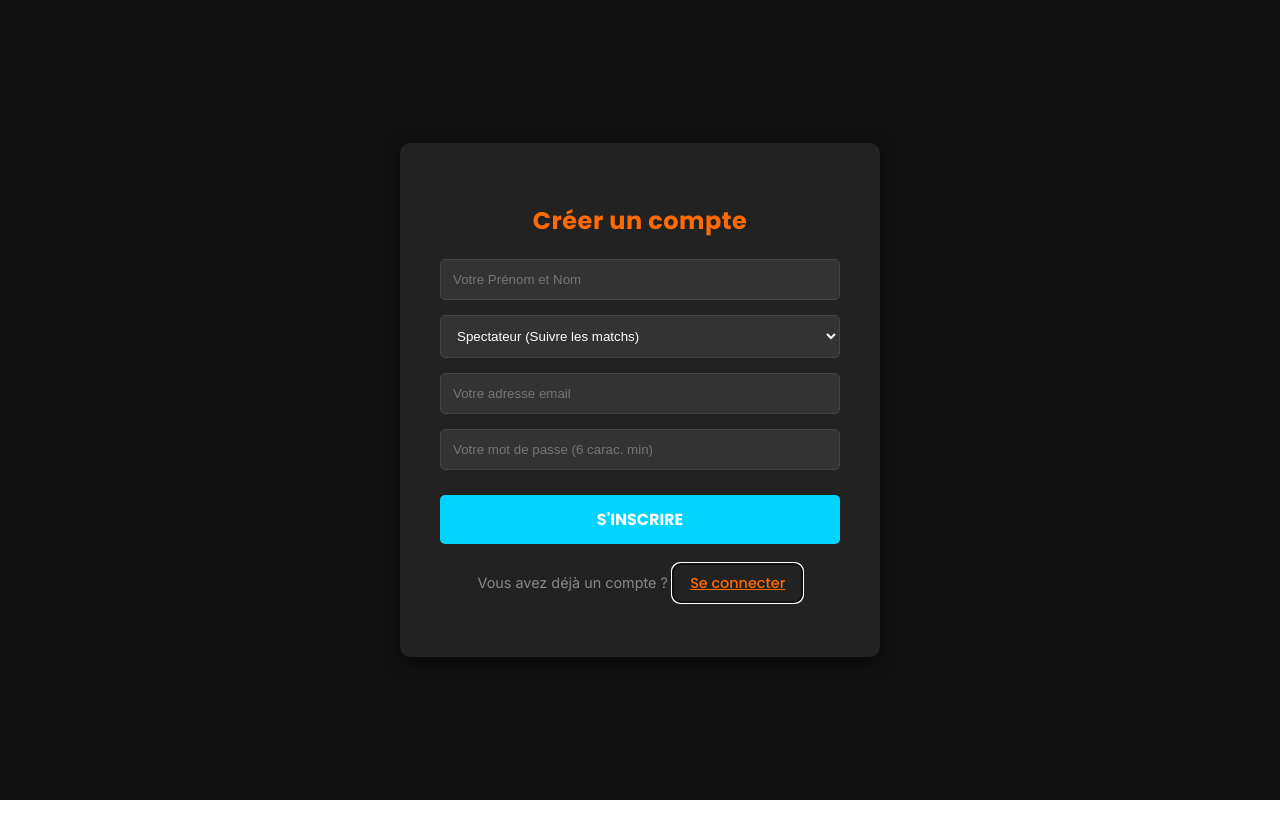
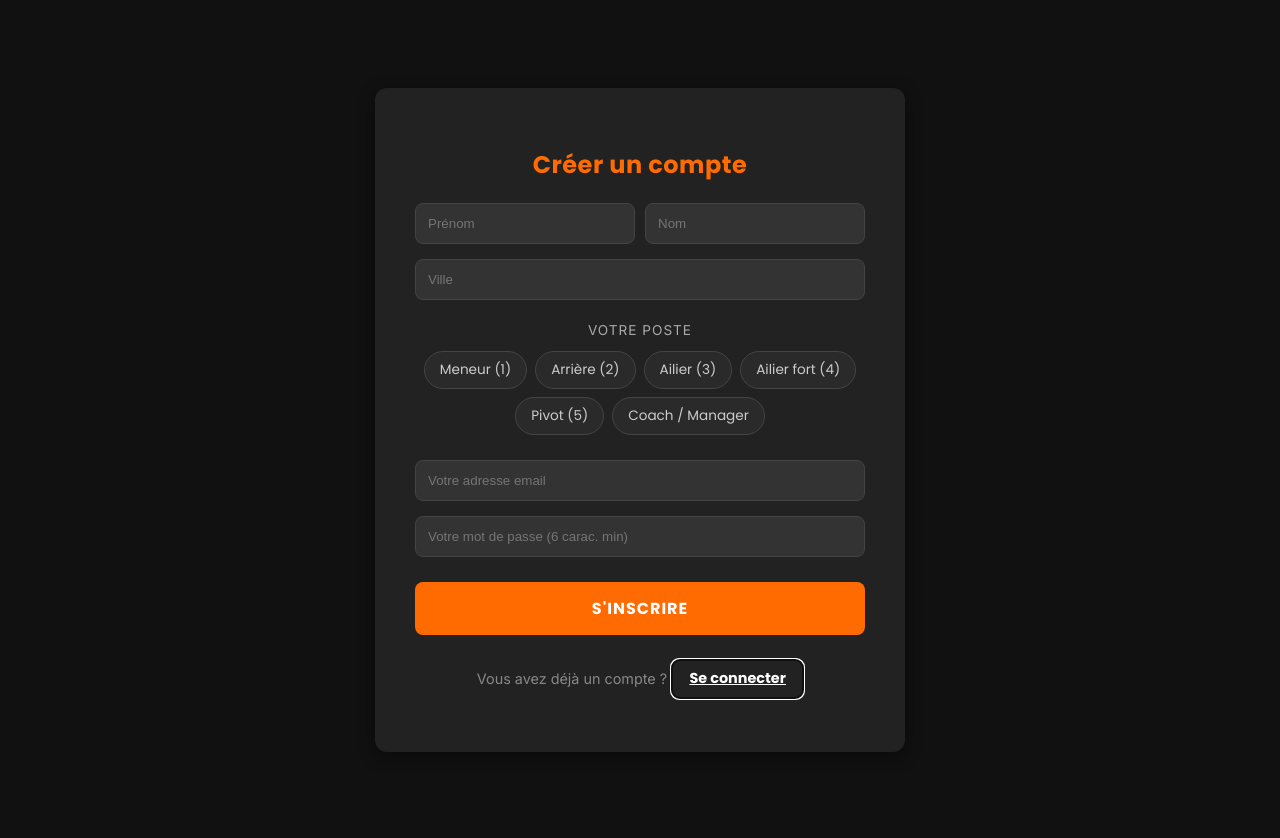
Before and after one commit to bobolota/my-app---Copy, a React (Vite) app: page / in a window 1280 px wide. Both pictures are taken after a click on the button "S'inscrire". Before the commit the page ends 800 px from the top, so only its background shows below. Built offline with nearby package versions, Linux system fonts and the light colour scheme; no server answers.

Commit message:
Placeholders

```diff
--- a/src/components/Auth.jsx
+++ b/src/components/Auth.jsx
@@ -8,30 +8,41 @@ export default function Auth() {
   const [isLogin, setIsLogin] = useState(true);
   const [message, setMessage] = useState({ text: '', type: '' });
 
-  // NOUVEAUX CHAMPS
-  const [fullName, setFullName] = useState('');
-  const [role, setRole] = useState('SPECTATOR');
+  const [firstName, setFirstName] = useState('');
+  const [lastName, setLastName] = useState('');
+  const [city, setCity] = useState('');
+  const [position, setPosition] = useState('');
+
+  const POSITION_OPTIONS = [
+    "Meneur (1)", "Arrière (2)", "Ailier (3)",
+    "Ailier fort (4)", "Pivot (5)", "Coach / Manager"
+  ];
 
   const handleAuth = async (e) => {
     e.preventDefault();
     setLoading(true);
     setMessage({ text: '', type: '' });
 
+    if (!isLogin && !position) {
+      setMessage({ text: 'Veuillez sélectionner votre poste.', type: 'error' });
+      setLoading(false);
+      return;
+    }
+
     try {
       if (isLogin) {
-        // CONNEXION
         const { error } = await supabase.auth.signInWithPassword({ email, password });
         if (error) throw error;
-        // Si succès, App.jsx prendra le relais automatiquement !
       } else {
-        // INSCRIPTION (Avec les métadonnées pour ton Trigger SQL !)
         const { error } = await supabase.auth.signUp({
             email,
             password,
             options: {
                 data: {
-                    full_name: fullName,
-                    role: role
+                    first_name: firstName,
+                    last_name: lastName,
+                    city: city,
+                    position: position
                 }
             }
         });
@@ -48,8 +59,8 @@ export default function Auth() {
   };
 
   return (
-    <div style={{ display: 'flex', justifyContent: 'center', alignItems: 'center', height: '100vh', backgroundColor: '#111', color: 'white' }}>
-      <div style={{ background: '#222', padding: '40px', borderRadius: '10px', width: '100%', maxWidth: '400px', boxShadow: '0 4px 15px rgba(0,0,0,0.5)' }}>
+    <div style={{ display: 'flex', justifyContent: 'center', alignItems: 'center', minHeight: '100vh', backgroundColor: '#111', color: 'white', padding: '20px' }}>
+      <div style={{ background: '#222', padding: '40px', borderRadius: '12px', width: '100%', maxWidth: '450px', boxShadow: '0 4px 15px rgba(0,0,0,0.5)' }}>
         <h2 style={{ textAlign: 'center', marginBottom: '20px', color: 'var(--accent-orange, #ff6b00)' }}>
           {isLogin ? 'Connexion' : 'Créer un compte'}
         </h2>
@@ -62,60 +73,100 @@ export default function Auth() {
 
         <form onSubmit={handleAuth} style={{ display: 'flex', flexDirection: 'column', gap: '15px' }}>
 
-          {/* CHAMPS VISIBLES UNIQUEMENT À L'INSCRIPTION */}
           {!isLogin && (
             <>
+              <div style={{ display: 'flex', gap: '10px' }}>
+                <input
+                  type="text" placeholder="Prénom" value={firstName} onChange={(e) => setFirstName(e.target.value)} required
+                  style={{ flex: 1, padding: '12px', borderRadius: '8px', border: '1px solid #444', background: '#333', color: 'white', width: '100%' }}
+                />
+                <input
+                  type="text" placeholder="Nom" value={lastName} onChange={(e) => setLastName(e.target.value)} required
+                  style={{ flex: 1, padding: '12px', borderRadius: '8px', border: '1px solid #444', background: '#333', color: 'white', width: '100%' }}
+                />
+              </div>
+
               <input
-                type="text"
-                placeholder="Votre Prénom et Nom"
-                value={fullName}
-                onChange={(e) => setFullName(e.target.value)}
-                required
-                style={{ padding: '12px', borderRadius: '5px', border: '1px solid #444', background: '#333', color: 'white' }}
+                type="text" placeholder="Ville" value={city} onChange={(e) => setCity(e.target.value)} required
+                style={{ padding: '12px', borderRadius: '8px', border: '1px solid #444', background: '#333', color: 'white' }}
               />
-              <select
-                value={role}
-                onChange={(e) => setRole(e.target.value)}
-                style={{ padding: '12px', borderRadius: '5px', border: '1px solid #444', background: '#333', color: 'white' }}
-              >
-                <option value="SPECTATOR">Spectateur (Suivre les matchs)</option>
-                <option value="PLAYER">Joueur (Rejoindre une équipe)</option>
-                <option value="OTM">OTM (Tenir la table de marque)</option>
-                <option value="ORGANIZER">Organisateur (Gérer un tournoi)</option>
-              </select>
+
+              {/* 🛠️ ZONE DES POSTES MODIFIÉE (Multilignes sans scroll) */}
+              <div style={{ marginTop: '5px', marginBottom: '5px', width: '100%' }}>
+                <p style={{ margin: '0 0 10px 0', fontSize: '0.85rem', color: '#aaa', textAlign: 'center', textTransform: 'uppercase', letterSpacing: '1px' }}>
+                  Votre Poste
+                </p>
+                <div style={{
+                  display: 'flex',
+                  flexWrap: 'wrap', /* 👈 LA MAGIE EST ICI : Autorise le passage à la ligne */
+                  gap: '8px',
+                  justifyContent: 'center', /* Centre joliment les boutons restants */
+                  paddingBottom: '5px'
+                }}>
+                  {POSITION_OPTIONS.map(pos => {
+                    const isSelected = position === pos;
+                    return (
+                      <button
+                        key={pos}
+                        type="button"
+                        onClick={() => setPosition(pos)}
+                        onMouseOver={(e) => {
+                          if (!isSelected) {
+                            e.target.style.background = '#444';
+                            e.target.style.borderColor = '#666';
+                          }
+                        }}
+                        onMouseOut={(e) => {
+                          if (!isSelected) {
+                            e.target.style.background = '#2a2a2a';
+                            e.target.style.borderColor = '#444';
+                          }
+                        }}
+                        style={{
+                          padding: '8px 15px',
+                          borderRadius: '20px',
+                          border: isSelected ? '2px solid var(--accent-orange, #ff6b00)' : '1px solid #444',
+                          background: isSelected ? 'rgba(255, 107, 0, 0.15)' : '#2a2a2a',
+                          color: isSelected ? 'var(--accent-orange, #ff6b00)' : '#ccc',
+                          cursor: 'pointer',
+                          fontSize: '0.85rem',
+                          fontWeight: isSelected ? 'bold' : 'normal',
+                          transition: 'all 0.2s ease',
+                          outline: 'none',
+                          /* On enlève le flexShrink inutile vu qu'on passe à la ligne */
+                        }}
+                      >
+                        {pos}
+                      </button>
+                    );
+                  })}
+                </div>
+              </div>
             </>
           )}
 
           <input
-            type="email"
-            placeholder="Votre adresse email"
-            value={email}
-            onChange={(e) => setEmail(e.target.value)}
-            required
-            style={{ padding: '12px', borderRadius: '5px', border: '1px solid #444', background: '#333', color: 'white' }}
+            type="email" placeholder="Votre adresse email" value={email} onChange={(e) => setEmail(e.target.value)} required
+            style={{ padding: '12px', borderRadius: '8px', border: '1px solid #444', background: '#333', color: 'white' }}
           />
           <input
-            type="password"
-            placeholder="Votre mot de passe (6 carac. min)"
-            value={password}
-            onChange={(e) => setPassword(e.target.value)}
-            required
-            style={{ padding: '12px', borderRadius: '5px', border: '1px solid #444', background: '#333', color: 'white' }}
+            type="password" placeholder="Votre mot de passe (6 carac. min)" value={password} onChange={(e) => setPassword(e.target.value)} required
+            style={{ padding: '12px', borderRadius: '8px', border: '1px solid #444', background: '#333', color: 'white' }}
           />
           <button
             type="submit"
             disabled={loading}
-            style={{ padding: '12px', borderRadius: '5px', border: 'none', background: 'var(--accent-blue, #0066cc)', color: 'white', fontWeight: 'bold', cursor: loading ? 'wait' : 'pointer', marginTop: '10px' }}
+            style={{ padding: '14px', borderRadius: '8px', border: 'none', background: 'var(--accent-orange, #ff6b00)', color: 'white', fontWeight: 'bold', cursor: loading ? 'wait' : 'pointer', marginTop: '10px', fontSize: '1rem', letterSpacing: '1px', transition: '0.2s' }}
           >
             {loading ? 'Chargement...' : (isLogin ? 'SE CONNECTER' : "S'INSCRIRE")}
           </button>
         </form>
 
-        <p style={{ textAlign: 'center', marginTop: '20px', fontSize: '0.9rem', color: '#888' }}>
+        <p style={{ textAlign: 'center', marginTop: '25px', fontSize: '0.9rem', color: '#888' }}>
           {isLogin ? "Pas encore de compte ?" : "Vous avez déjà un compte ?"}
           <button
             onClick={() => { setIsLogin(!isLogin); setMessage({text:'', type:''}); }}
-            style={{ background: 'none', border: 'none', color: 'var(--accent-orange, #ff6b00)', cursor: 'pointer', textDecoration: 'underline', marginLeft: '5px' }}
+            style={{ background: 'none', border: 'none', color: 'white', fontWeight: 'bold', cursor: 'pointer', textDecoration: 'underline', marginLeft: '5px' }}
           >
             {isLogin ? "S'inscrire" : "Se connecter"}
           </button>
--- a/src/components/Dashboard.jsx
+++ b/src/components/Dashboard.jsx
@@ -215,12 +215,16 @@ export default function Dashboard({ tournaments, setTournaments, setActiveTourne
                   <strong style={{fontSize: '0.9rem', color: 'var(--accent-purple)'}}>🛠 Créer un nouveau tournoi</strong>
 
                   <input
-                    className="dashboard-input"
-                    placeholder="Nom du tournoi..."
-                    value={name}
-                    onChange={e => setName(e.target.value)}
-                    style={{ width: '100%', marginBottom: '5px' }}
-                  />
+  className="dashboard-input"
+  placeholder="Nom du tournoi..."
+  value={name}
+  onChange={e => setName(e.target.value)}
+  style={{
+    width: '100%',
+    marginBottom: '5px',
+    boxSizing: 'border-box' /* 🛠️ AJOUTE CETTE LIGNE ICI */
+  }}
+/>
 
                   <div style={{ display: 'flex', gap: '15px' }}>
                       <div style={{ display: 'flex', flexDirection: 'column' }}>
--- a/src/components/PlayerDashboard.jsx
+++ b/src/components/PlayerDashboard.jsx
@@ -159,7 +159,7 @@ export default function PlayerDashboard({ session, currentTab, setActiveTourneyI
       // ---------------------------------------------------------
       const { data: playersData, error: playersError } = await supabase
         .from('profiles')
-        .select('id, full_name, role')
+        .select('id, full_name, position, city') /* 🛠️ CORRIGÉ ICI */
         .order('full_name');
       if (!playersError) setAllPlayers(playersData || []);
       // ---------------------------------------------------------
```
Also changed, not shown: src/App.css (+4 -4 lines), src/App.jsx (+11 -10 lines), src/components/Mercato.jsx (+25 -13 lines), src/components/TournamentManager.jsx (+37 -21 lines).
